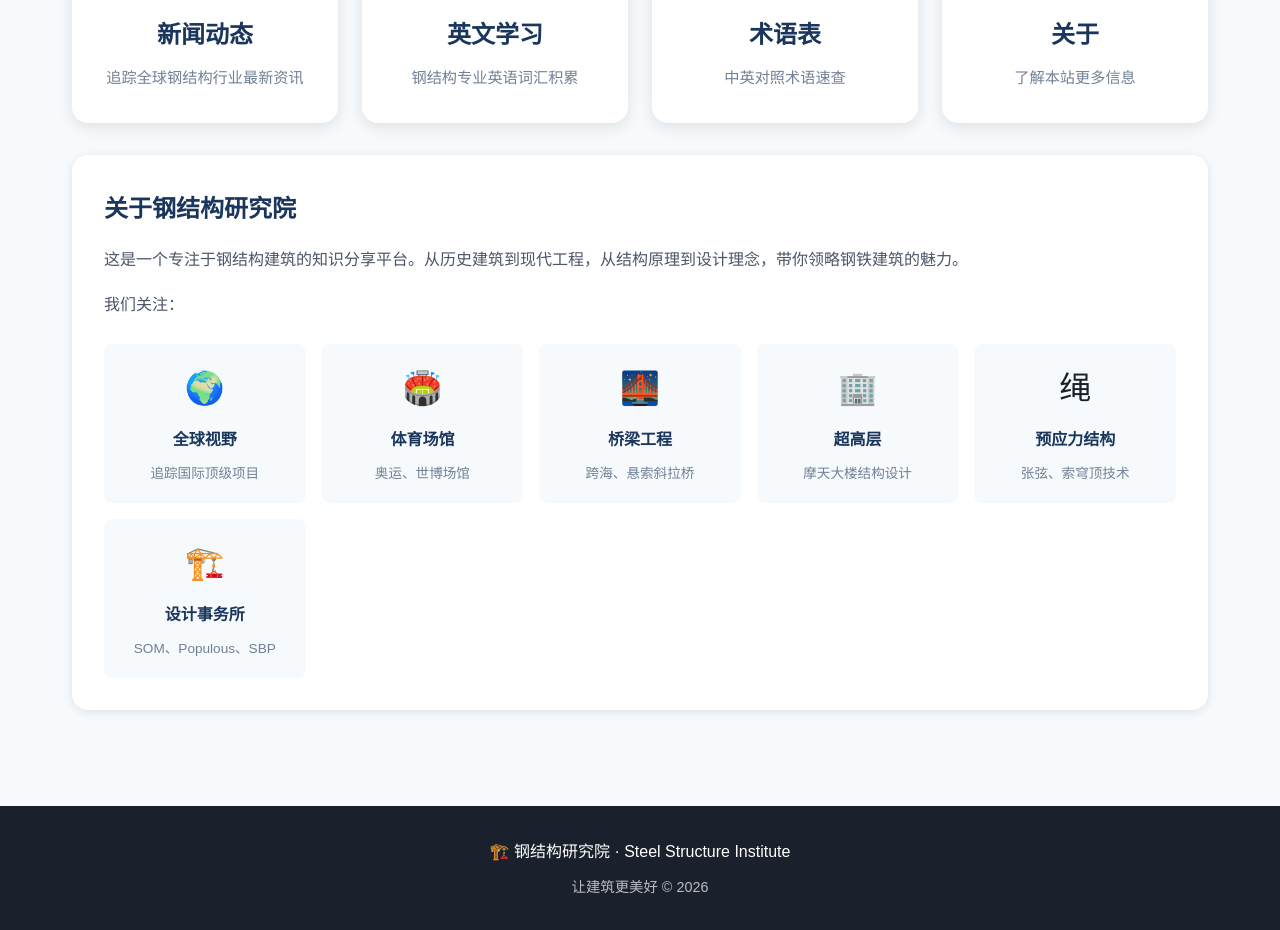
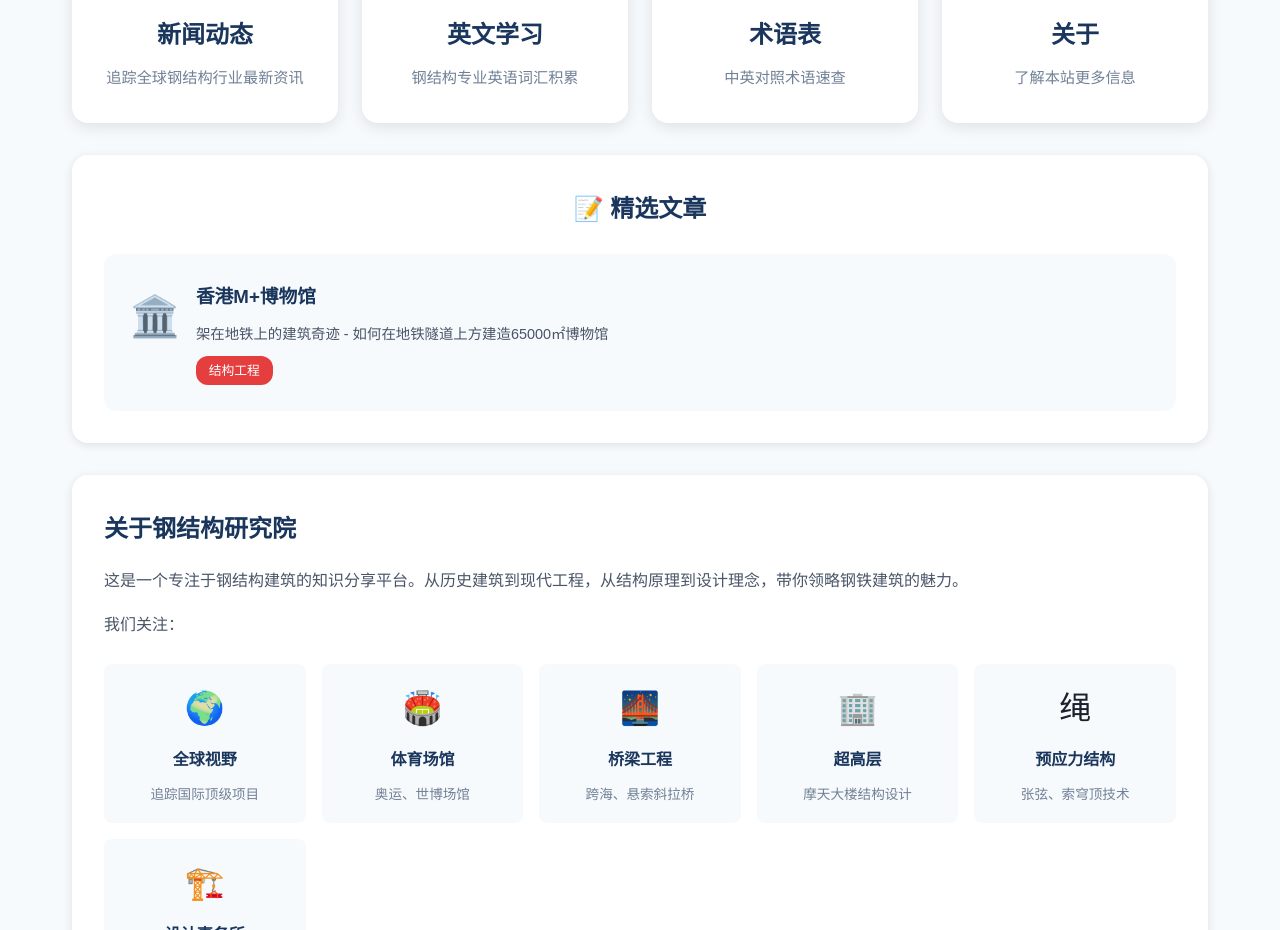
Before and after one commit to bearlove163/steel-blog, a website: page index.html in a window 1280 px wide. Shown: the part 509-1439 px from the top of the page. Drawn offline with Linux system fonts and the light colour scheme.

Commit message:
Add: Article link to navigation and featured articles section

```diff
--- a/index.html
+++ b/index.html
@@ -140,6 +140,69 @@
             box-shadow: 0 2px 10px rgba(0,0,0,0.1);
         }
 
+        /* 精选文章 */
+        .featured-articles {
+            background: white;
+            border-radius: 16px;
+            padding: 2rem;
+            margin-top: 2rem;
+            box-shadow: 0 2px 10px rgba(0,0,0,0.1);
+        }
+
+        .featured-articles h2 {
+            color: var(--primary);
+            margin-bottom: 1.5rem;
+            text-align: center;
+        }
+
+        .articles-grid {
+            display: grid;
+            grid-template-columns: repeat(auto-fit, minmax(300px, 1fr));
+            gap: 1.5rem;
+        }
+
+        .article-card {
+            display: flex;
+            align-items: flex-start;
+            gap: 1rem;
+            padding: 1.5rem;
+            background: var(--light);
+            border-radius: 12px;
+            text-decoration: none;
+            transition: all 0.3s;
+            border: 2px solid transparent;
+        }
+
+        .article-card:hover {
+            border-color: var(--accent);
+            transform: translateY(-3px);
+            box-shadow: 0 4px 15px rgba(0,0,0,0.1);
+        }
+
+        .article-icon {
+            font-size: 2.5rem;
+        }
+
+        .article-content h3 {
+            color: var(--primary);
+            margin-bottom: 0.5rem;
+        }
+
+        .article-content p {
+            color: #4a5568;
+            font-size: 0.9rem;
+            margin-bottom: 0.5rem;
+        }
+
+        .article-tag {
+            display: inline-block;
+            background: var(--accent);
+            color: white;
+            padding: 0.2rem 0.8rem;
+            border-radius: 12px;
+            font-size: 0.8rem;
+        }
+
         .about-section h2 {
             color: var(--primary);
             margin-bottom: 1rem;
@@ -202,6 +265,7 @@
         <ul>
             <li><a href="index.html">首页</a></li>
             <li><a href="news.html">新闻动态</a></li>
+            <li><a href="m-plus-museum.html">文章</a></li>
             <li><a href="glossary.html">术语表</a></li>
             <li><a href="flashcard.html">闪卡学习</a></li>
             <li><a href="english.html">英文学习</a></li>
@@ -240,6 +304,21 @@
                 <p>了解本站更多信息</p>
             </a>
         </div>
+
+        <!-- 精选文章 -->
+        <section class="featured-articles">
+            <h2>📝 精选文章</h2>
+            <div class="articles-grid">
+                <a href="m-plus-museum.html" class="article-card">
+                    <div class="article-icon">🏛️</div>
+                    <div class="article-content">
+                        <h3>香港M+博物馆</h3>
+                        <p>架在地铁上的建筑奇迹 - 如何在地铁隧道上方建造65000㎡博物馆</p>
+                        <span class="article-tag">结构工程</span>
+                    </div>
+                </a>
+            </div>
+        </section>
 
         <!-- 关于区块 -->
         <section id="about" class="about-section">
```
